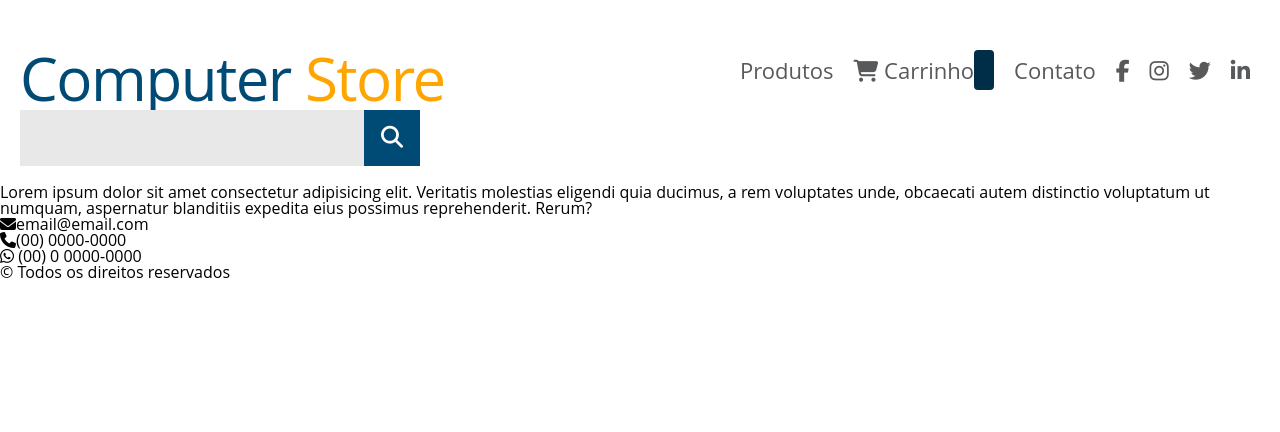
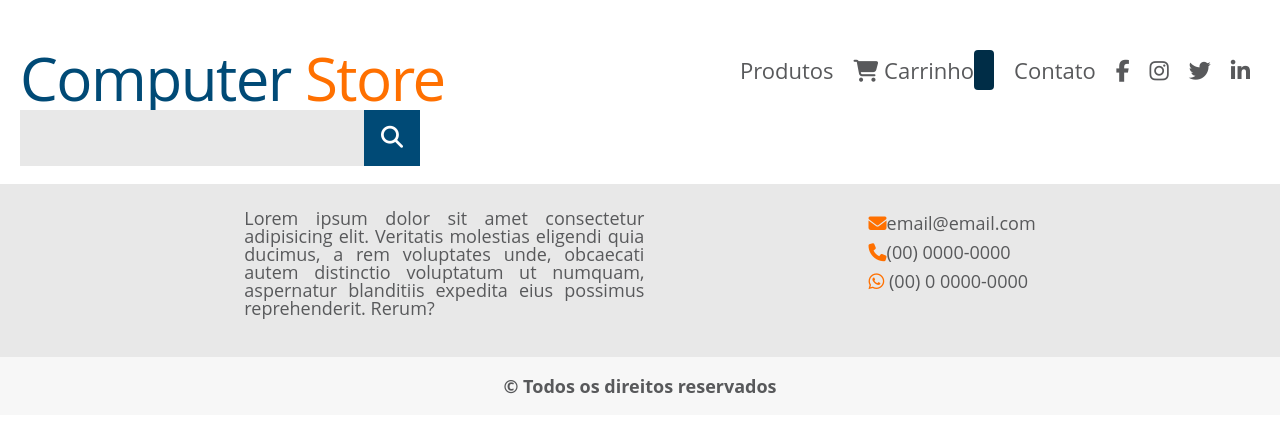
Before and after one commit to txsabrina/computer-store, an Angular app: page / in a window 1280 px wide. Shown: the top 432 px of the page. Built offline with nearby package versions, Linux system fonts and the light colour scheme.

Commit message:
style: adding style

```diff
--- a/src/app/footer/footer.component.css
+++ b/src/app/footer/footer.component.css
@@ -0,0 +1,42 @@
+.footer {
+    background-color: var(--light-gray);
+    color: var(--gray);
+    font-size: 18px;
+}
+
+.footer__container {
+    display: flex;
+    justify-content: space-evenly;
+    flex-flow: row wrap;
+    padding: 20px;
+}
+
+.footer__copyright {
+    text-align: center;
+    margin-top: 20px;
+    background-color: var(--light-gray-2);
+    font-weight: bold;
+    padding: 20px;
+    color: var(--gray);
+}
+
+.footer__title {
+    font-size: 22px;
+    font-weight: bold;
+    color: var(--blue);
+    margin-bottom: 5px;
+}
+
+.footer__about-text {
+    width: 400px;
+    text-align: justify;
+}
+
+
+.footer i {
+    color: var(--orange);
+}
+
+.footer li {
+    margin: 10px 0;
+}
--- a/src/app/header/header.component.css
+++ b/src/app/header/header.component.css
@@ -19,8 +19,8 @@
 }
 
 .main-header__title--orange {
+    color: orange;
     color: var(--orange);
-    color: orange;
     font-size:60px;
 }
 
```
